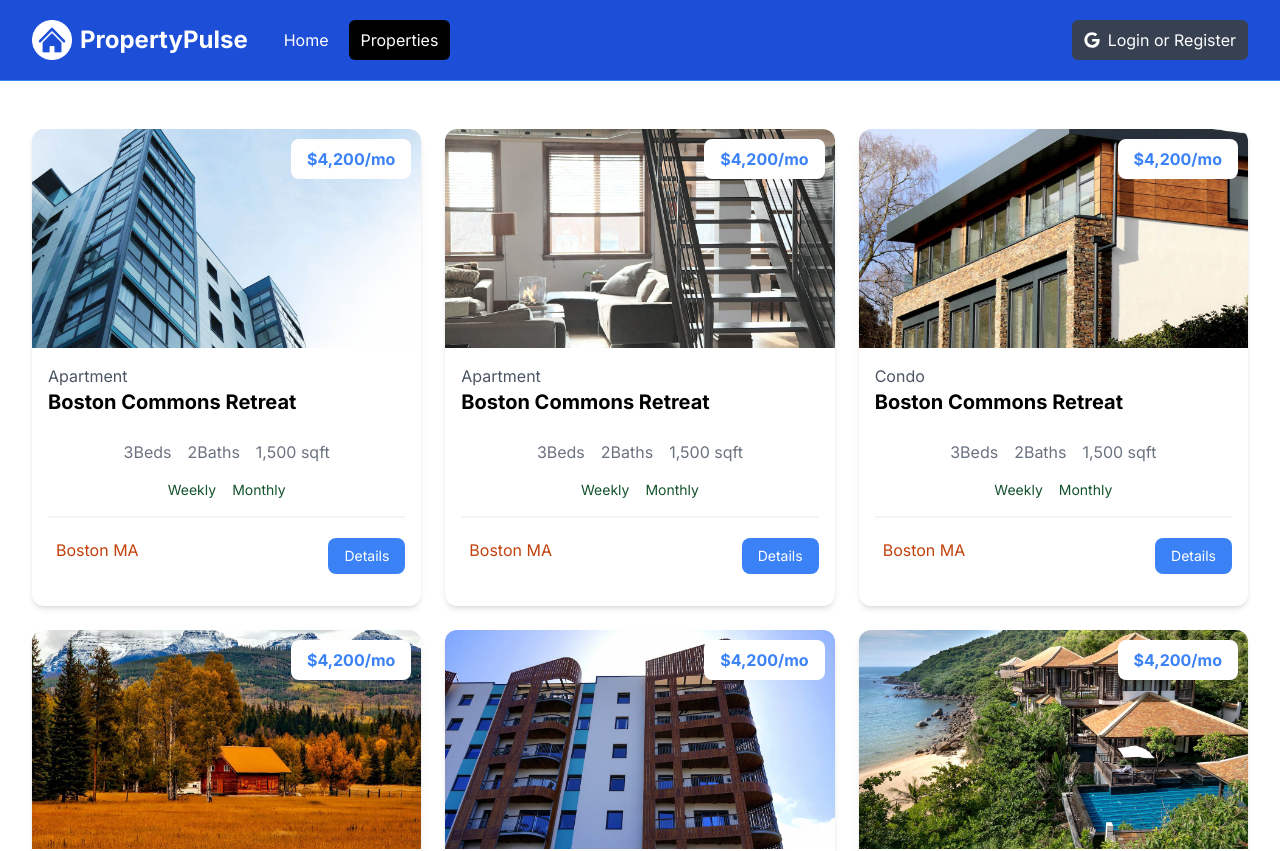
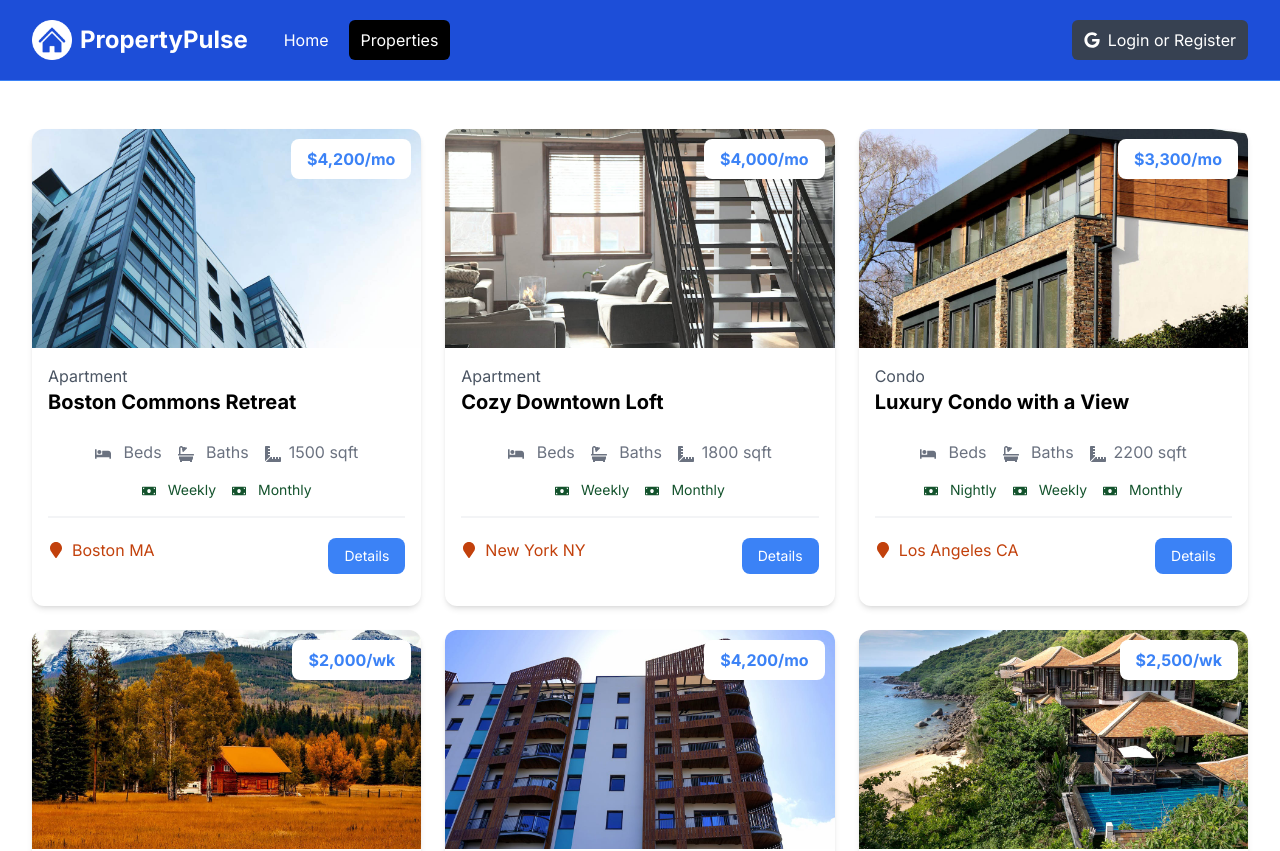
Before and after one commit to diptesh17/Real-Pulse, a Next.js app: page /properties in a window 1280 px wide. Shown: the top 851 px of the page. Built offline with nearby package versions, Linux system fonts and the light colour scheme.

Commit message:
Update the PropertyCard component

```diff
--- a/components/PropertyCard.tsx
+++ b/components/PropertyCard.tsx
@@ -2,8 +2,25 @@ import Image from "next/image";
 import Link from "next/link";
 import React from "react";
 import logo from "@/assets/images/images/properties/a1.jpg";
+import {
+  FaBed,
+  FaBath,
+  FaRulerCombined,
+  FaMoneyBill,
+  FaMapMarker,
+} from "react-icons/fa";
+const PropertyCard = ({ property }) => {
+  const getRateDisplay = () => {
+    const { rates } = property;
 
-const PropertyCard = ({ property }) => {
+    if (rates.monthly) {
+      return `${rates.monthly.toLocaleString()}/mo`;
+    } else if (rates.weekly) {
+      return `${rates.weekly.toLocaleString()}/wk`;
+    } else if (rates.nightly) {
+      return `${rates.nightly.toLocaleString()}/night`;
+    }
+  };
   return (
     <div className="rounded-xl shadow-md relative">
       <Image
@@ -18,45 +35,58 @@ const PropertyCard = ({ property }) => {
       <div className="p-4">
         <div className="text-left md:text-center lg:text-left mb-6">
           <div className="text-gray-600">{property.type}</div>
-          <h3 className="text-xl font-bold">Boston Commons Retreat</h3>
+          <h3 className="text-xl font-bold">{property.name}</h3>
         </div>
         <h3 className="absolute top-[10px] right-[10px] bg-white px-4 py-2 rounded-lg text-blue-500 font-bold text-right md:text-center lg:text-right">
-          $4,200/mo
+          ${getRateDisplay()}
         </h3>
 
         <div className="flex justify-center gap-4 text-gray-500 mb-4">
           <p>
-            <i className="fa-solid fa-bed"></i> 3
+            <FaBed className="inline mr-2"></FaBed> {property.Beds}{" "}
             <span className="md:hidden lg:inline">Beds</span>
           </p>
           <p>
-            <i className="fa-solid fa-bath"></i> 2
+            <FaBath className="inline mr-2"></FaBath> {property.Baths}{" "}
             <span className="md:hidden lg:inline">Baths</span>
           </p>
           <p>
-            <i className="fa-solid fa-ruler-combined"></i>
-            1,500 <span className="md:hidden lg:inline">sqft</span>
+            <FaRulerCombined className="inline mr-2"></FaRulerCombined>
+            {property.square_feet}{" "}
+            <span className="md:hidden lg:inline">sqft</span>
           </p>
         </div>
 
         <div className="flex justify-center gap-4 text-green-900 text-sm mb-4">
-          <p>
-            <i className="fa-solid fa-money-bill"></i> Weekly
-          </p>
-          <p>
-            <i className="fa-solid fa-money-bill"></i> Monthly
-          </p>
+          {property.rates.nightly && (
+            <p>
+              <FaMoneyBill className="inline mr-2"></FaMoneyBill> Nightly
+            </p>
+          )}
+          {property.rates.weekly && (
+            <p>
+              <FaMoneyBill className="inline mr-2"></FaMoneyBill> Weekly
+            </p>
+          )}
+          {property.rates.monthly && (
+            <p>
+              <FaMoneyBill className="inline mr-2"></FaMoneyBill> Monthly
+            </p>
+          )}
         </div>
 
         <div className="border border-gray-100 mb-5"></div>
 
         <div className="flex flex-col lg:flex-row justify-between mb-4">
           <div className="flex align-middle gap-2 mb-4 lg:mb-0">
-            <i className="fa-solid fa-location-dot text-lg text-orange-700"></i>
-            <span className="text-orange-700"> Boston MA </span>
+            <FaMapMarker className="text-orange-700 mt-1"></FaMapMarker>
+            <span className="text-orange-700">
+              {" "}
+              {property.location.city} {property.location.state}{" "}
+            </span>
           </div>
           <Link
-            href="property.html"
+            href={`/properties/${property._id}`}
             className="h-[36px] bg-blue-500 hover:bg-blue-600 text-white px-4 py-2 rounded-lg text-center text-sm"
           >
             Details
--- a/properties.json
+++ b/properties.json
@@ -207,7 +207,7 @@
   {
     "_id": "6",
     "owner": "3",
-    "name": "Seaside Retreat",
+    "name": "Seaside Retreat Studio",
     "type": "House",
     "description": "Escape to this seaside house for a relaxing getaway.",
     "location": {
```
